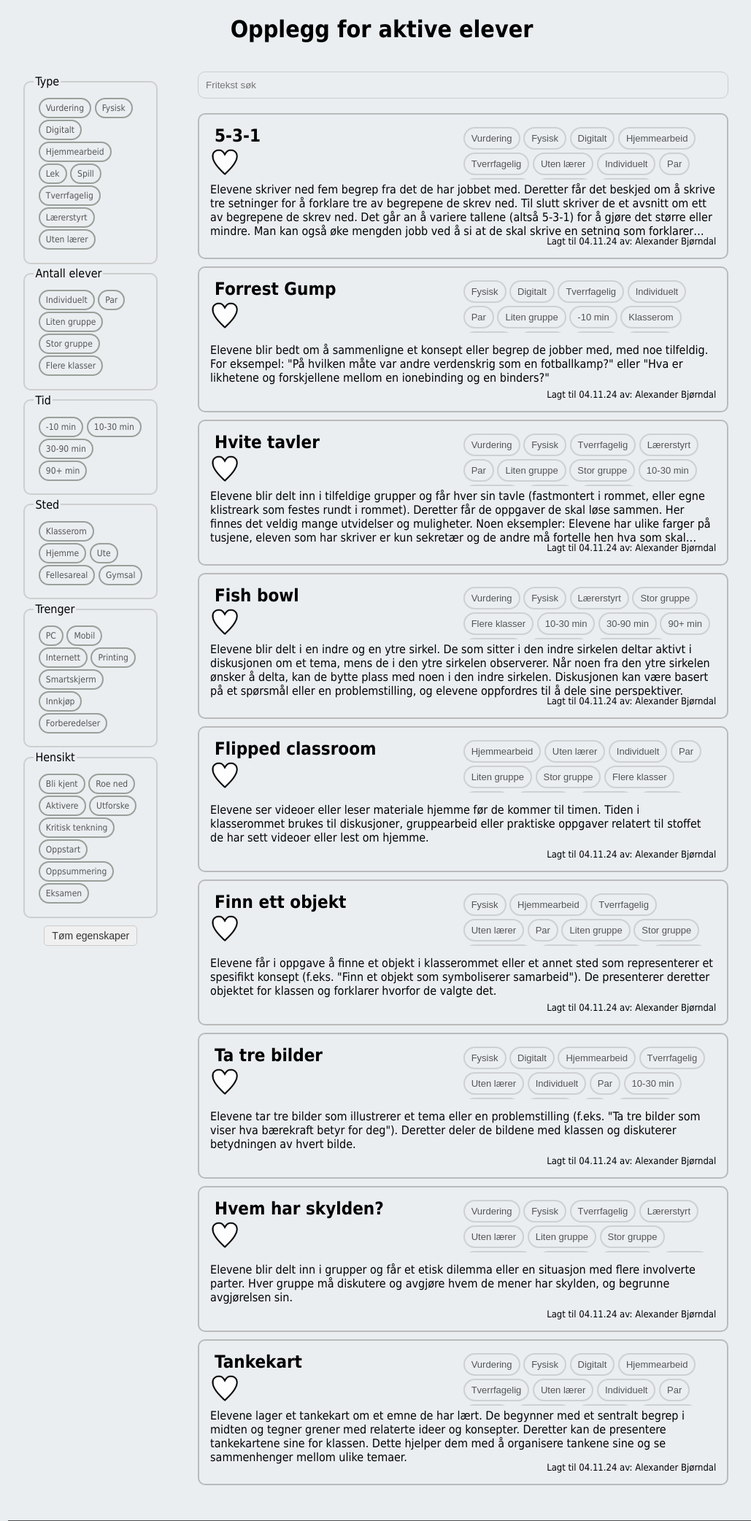
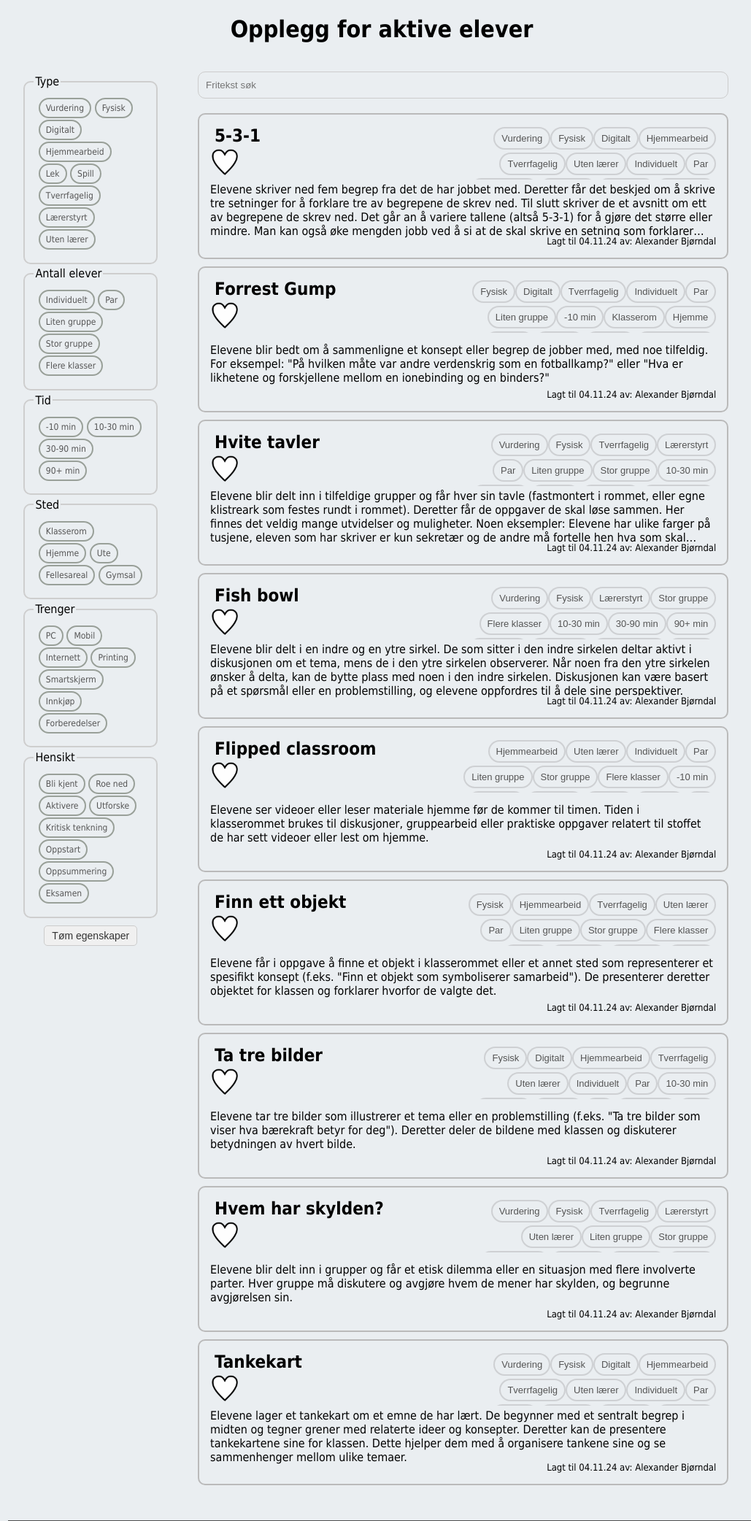
Before and after one commit to alexanderbjorndal/aktive-elev-opplegg, a Flask app: page / in a window 1280 px wide. Shown: the part 48-2132 px from the top of the page at 73% size, without its empty margins (117-1146 px from the left). Run offline with Flask 3, Linux system fonts and the light colour scheme; data comes from the database, SQL or seed files in the repository; some libraries are stand-ins or nearby versions.

Commit message:
Update home.css

```diff
--- a/website/static/home.css
+++ b/website/static/home.css
@@ -216,6 +216,11 @@ ul.ks-cboxtags li input[type="checkbox"]:checked + label::before {
   max-height: 100px; /* Limit the height to avoid overlap */
   max-width: 90vw;
   flex-shrink: 0; /* Prevent shrinking */
+
+  display: flex;  /* Add flexbox layout */
+  flex-direction: row;  /* Align children horizontally */
+  flex-wrap: wrap;  /* Allow wrapping if necessary */
+  justify-content: flex-end;  /* Align children to the right */
 }
 
 .opplegg-traits:hover {
```
